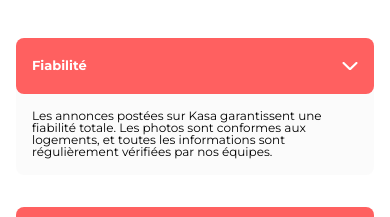
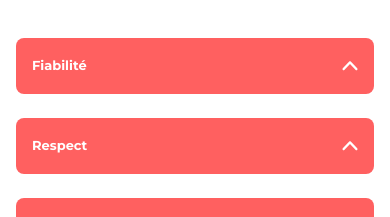
Before and after one commit to sedomu/oc_p11_kasa, a React (Vite) app in the folder kasa/: page /about in a window 390 px wide. Shown: the part 202-419 px from the top of the page. Built offline with nearby package versions, Linux system fonts and the light colour scheme.

Commit message:
Rename Accordion component to Collapse and update styles
The Accordion component has been renamed to Collapse across the codebase for clarity and consistency. Corresponding CSS classes, imports, and references in the styles and pages have also been updated to reflect the new naming convention.

```diff
--- a/kasa/src/components/accordion.jsx
+++ b/kasa/src/components/Collapse.jsx
@@ -1,7 +1,7 @@
 import accordion_arrow_closed from "../assets/images/accordion-arrow_closed.svg";
 import { useEffect, useRef, useState } from 'react'
 
-export function Accordion({title, open, children}) {
+export function Collapse({title, open, children}) {
     const [descriptionVisible, setDescriptionVisible] = useState(open)
 
     const toggleDescription = () => {
@@ -29,7 +29,7 @@
     }, [descriptionVisible])
 
     return <>
-        <article className={"accordion " + (descriptionVisible ? "open" : "closed")}>
+        <article className={"collapse " + (descriptionVisible ? "open" : "closed")}>
             <div className="title" onClick={toggleDescription}>
                 <p>{title}</p>
                 <img src={accordion_arrow_closed} alt={"icon"}/>
--- a/kasa/src/pages/about.jsx
+++ b/kasa/src/pages/about.jsx
@@ -1,5 +1,5 @@
 import about_hero from "../assets/images/about_hero.png";
-import {Accordion} from "../components/accordion.jsx";
+import {Collapse} from "../components/Collapse.jsx";
 
 export function About() {
     return <>
@@ -8,18 +8,18 @@
                 <img src={about_hero} alt={"landscape"}/>
             </section>
             <section className="content">
-                <Accordion title={"Fiabilité"} open={true}>
+                <Collapse title={"Fiabilité"} open={false}>
                     Les annonces postées sur Kasa garantissent une fiabilité totale. Les photos sont conformes aux logements, et toutes les informations sont régulièrement vérifiées  par nos équipes.
-                </Accordion>
-                <Accordion title={"Respect"} open={false}>
+                </Collapse>
+                <Collapse title={"Respect"} open={false}>
                     La bienveillance fait partie des valeurs fondatrices de Kasa. Tout comportement discriminatoire ou de perturbation du voisinage entraînera une exclusion de notre plateforme.
-                </Accordion>
-                <Accordion title={"Service"} open={false}>
+                </Collapse>
+                <Collapse title={"Service"} open={false}>
                     La qualité du service est au cœur de notre engagement chez Kasa. Nous veillons à ce que chaque interaction, que ce soit avec nos hôtes ou nos locataires, soit empreinte de respect et de bienveillance.
-                </Accordion>
-                <Accordion title={"Sécurité"} open={false}>
+                </Collapse>
+                <Collapse title={"Sécurité"} open={false}>
                     La sécurité est la priorité de Kasa. Aussi bien pour nos hôtes que pour les voyageurs, chaque logement correspond aux critères de sécurité établis par nos services. En laissant une note aussi bien à l'hôte qu'au locataire, cela permet à nos équipes de vérifier que les standards sont bien respectés. Nous organisons également des ateliers sur la sécurité domestique pour nos hôtes.
-                </Accordion>
+                </Collapse>
             </section>
         </main>
     </>;
--- a/kasa/src/scss/components/_accordion.scss
+++ b/kasa/src/scss/components/_Collapse.scss
@@ -1,4 +1,4 @@
-.accordion {
+.collapse {
   position: relative;
 
   & > .title{
--- a/kasa/src/scss/main.scss
+++ b/kasa/src/scss/main.scss
@@ -6,7 +6,7 @@
 
 @import "./layouts/root";
 
-@import "./components/accordion";
+@import "components/Collapse";
 
 @import "./pages/about";
 @import "./pages/404";
--- a/kasa/src/styles/main.css
+++ b/kasa/src/styles/main.css
@@ -116,9 +116,9 @@
         width: 122px;
         text-align: center; } }
 
-.accordion {
+.collapse {
   position: relative; }
-  .accordion > .title {
+  .collapse > .title {
     background-color: #FF6060;
     position: relative;
     display: flex;
@@ -132,17 +132,17 @@
     font-size: 1.5rem;
     font-weight: 700;
     z-index: 100; }
-    .accordion > .title > img {
+    .collapse > .title > img {
       width: 32px;
       transform: rotate(-180deg);
       transition: transform 0.3s ease-out; }
       @media screen and (max-width: 768px) {
-        .accordion > .title > img {
+        .collapse > .title > img {
           width: 16px; } }
     @media screen and (max-width: 768px) {
-      .accordion > .title {
+      .collapse > .title {
         font-size: 0.813rem; } }
-  .accordion > .content {
+  .collapse > .content {
     background-color: rgba(246, 246, 246, 0.45);
     padding: 0 16px 0 16px;
     margin-top: -8px;
@@ -150,14 +150,14 @@
     border-radius: 0 0 8px 8px;
     position: relative;
     z-index: 0; }
-    .accordion > .content > .wrapper {
+    .collapse > .content > .wrapper {
       padding: 24px 0 16px 0;
       margin: 0 0 0 0;
       overflow: hidden; }
     @media screen and (max-width: 768px) {
-      .accordion > .content {
+      .collapse > .content {
         font-size: 0.75rem; } }
-  .accordion.closed > .title > img {
+  .collapse.closed > .title > img {
     transform: rotate(0deg);
     transition: transform 0.3s ease-out; }
 
```
Also changed, not shown: 1 other file (tests, documents, lock files or other folders).
